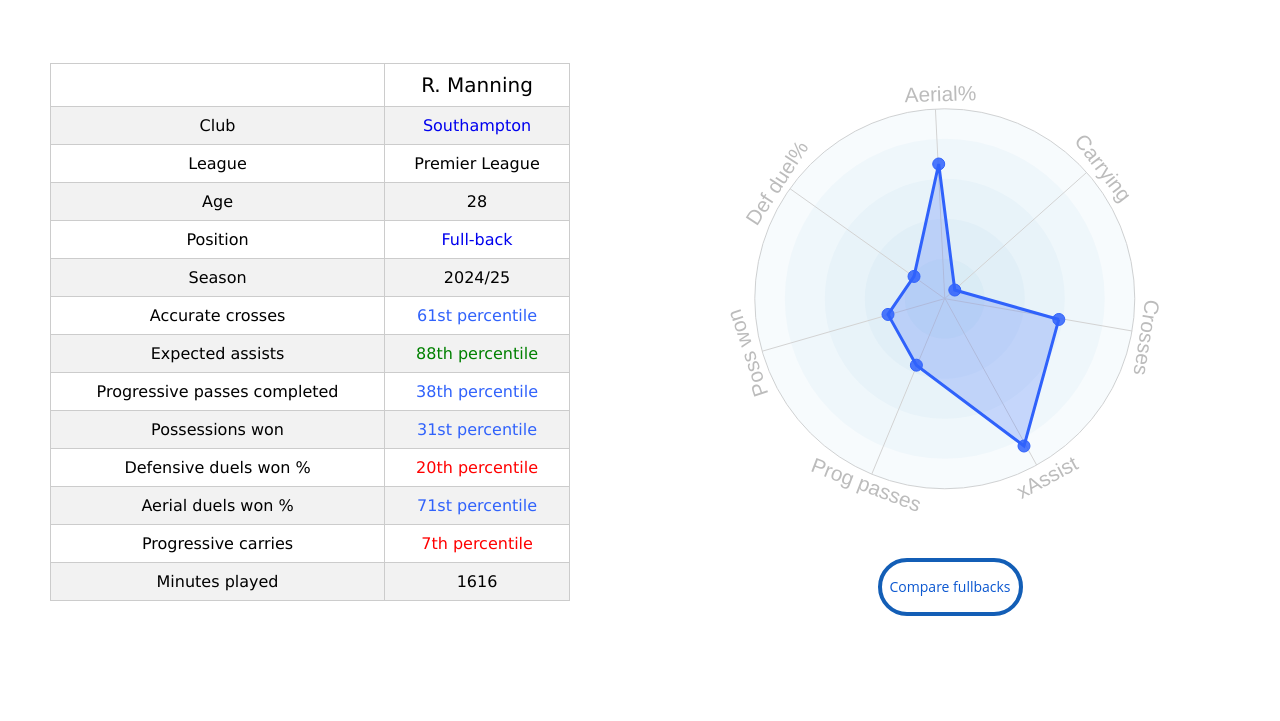
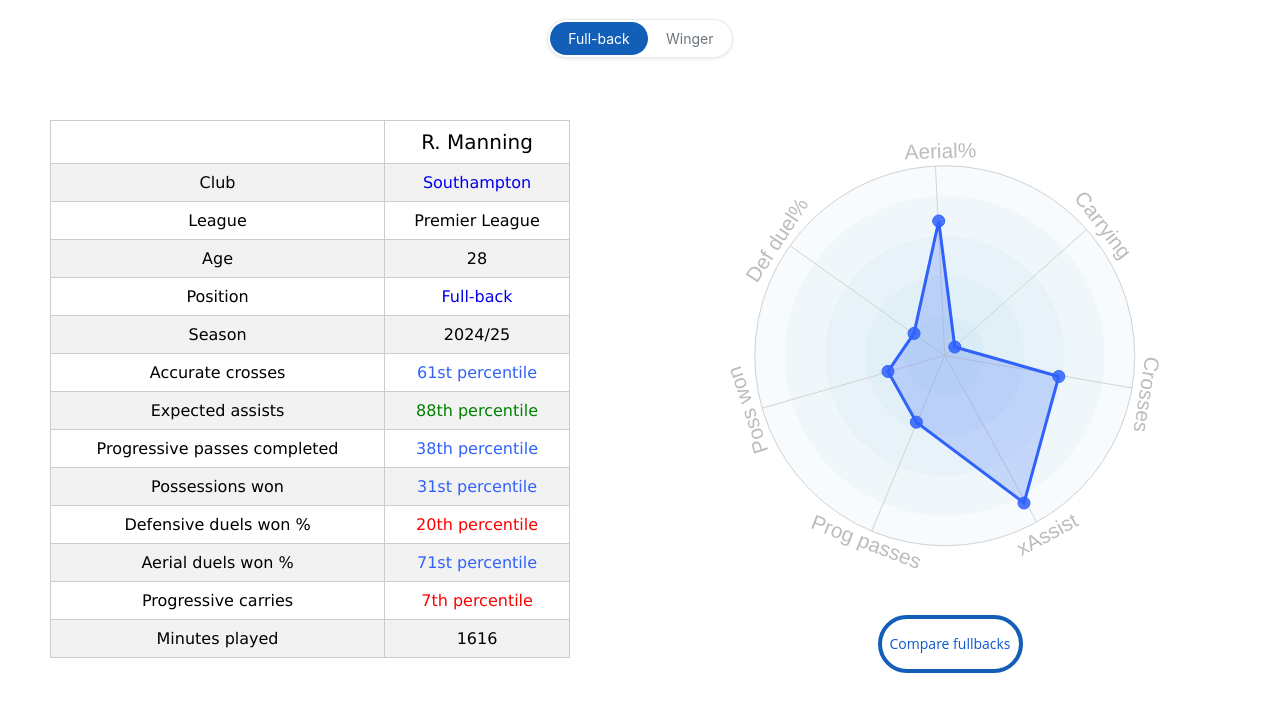
Before and after one commit to ohlitmybad/R_Manning_Full-back_stats, a plain HTML site: page index.html in a window 1280 px wide. Shown: the part 70-791 px from the top of the page. Drawn offline with nearby package versions, Linux system fonts and the light colour scheme; no server answers; a script that the page names is missing.

Commit message:
Update index.html

```diff
--- a/index.html
+++ b/index.html
@@ -702,10 +702,71 @@ svg text
     </div>
   </div></div>
 </header>
+    <div class="position-toggle-container">
+        <div class="position-toggle">
+            <a href="https://datamb.football/R_Manning_Full-back_stats" class="position-btn active">Full-back</a><a href="https://datamb.football/R_Manning_Winger_stats" class="position-btn">Winger</a>
+        </div>
+    </div>
+
 <script async src="https://pagead2.googlesyndication.com/pagead/js/adsbygoogle.js?client=ca-pub-7677714701428206"
      crossorigin="anonymous"></script>
      <script src="https://cdnjs.cloudflare.com/ajax/libs/xlsx/0.16.9/xlsx.full.min.js"></script>
-</head>
+
+    <style>
+    /* Position Toggle Styles */
+    .position-toggle-container {
+        display: flex;
+        justify-content: center;
+        margin: 10px 0 8px 0;
+        padding: 0 20px;
+    }
+
+    /* Mobile responsive */
+    @media only screen and (max-width: 1048px) {
+        .position-toggle-container {
+            margin: 8px 0 -25px 0;
+        }
+    }
+
+    .position-toggle {
+        display: flex;
+        background: white;
+        border: 1px solid #e9ecef;
+        border-radius: 20px;
+        overflow: hidden;
+        box-shadow: 0 1px 3px rgba(0,0,0,0.1);
+        gap: 2px;
+        padding: 2px;
+    }
+
+    .position-btn {
+        padding: 8px 16px;
+        border: none;
+        background: transparent;
+        cursor: pointer;
+        font-family: -apple-system, BlinkMacSystemFont, 'Segoe UI', Roboto, Oxygen, Ubuntu, Cantarell, 'Helvetica Neue', sans-serif;
+        font-size: 14px;
+        font-weight: 400;
+        color: #6c757d;
+        transition: all 0.15s ease-in-out;
+        text-decoration: none;
+        display: inline-block;
+        min-width: 80px;
+        text-align: center;
+        white-space: nowrap;
+        border-radius: 18px;
+        box-sizing: border-box;
+    }
+
+    .position-btn.active {
+        background: #135eb7;
+        color: white;
+        text-decoration: none;
+        padding: 8px 18px;
+        pointer-events: none;
+    }
+    </style>
+    </head>
 
 <script async src="https://www.googletagmanager.com/gtag/js?id=G-PSBMXX80EF"></script>
 <script>
```
